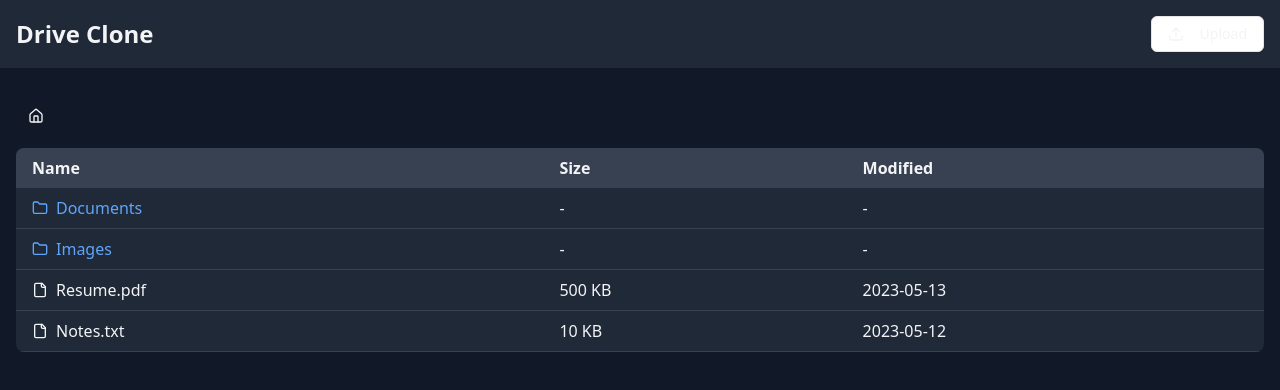
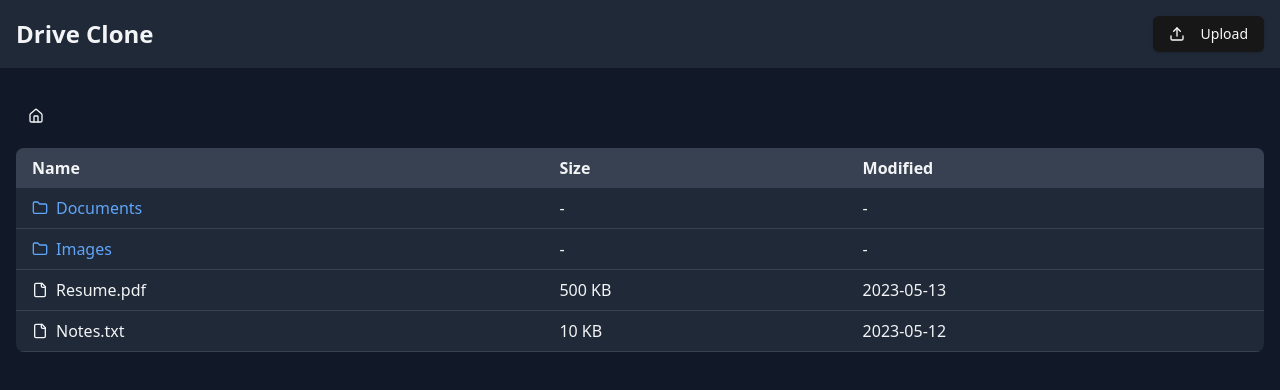
Before and after one commit to Thang30/drive-clone, a Next.js app: page / in a window 1280 px wide. Shown: the top 390 px of the page. Built offline with nearby package versions, Linux system fonts and the light colour scheme.

Commit message:
style: change the style of Upload button (#2)
* style: change the style of Upload button

* style: add favicon and chnage webapp title

```diff
--- a/src/app/layout.tsx
+++ b/src/app/layout.tsx
@@ -4,9 +4,9 @@ import { GeistSans } from "geist/font/sans";
 import { type Metadata } from "next";
 
 export const metadata: Metadata = {
-  title: "Create T3 App",
-  description: "Generated by create-t3-app",
-  icons: [{ rel: "icon", url: "/favicon.ico" }],
+  title: "Google Drive Clone",
+  description: "Google Drive Clone with React/NextJS",
+  icons: [{ rel: "icon", url: "/drive-favicon-with-bg-removebg-preview.png" }],
 };
 
 export default function RootLayout({
--- a/src/components/header.tsx
+++ b/src/components/header.tsx
@@ -1,15 +1,18 @@
-import { Upload } from "lucide-react"
-import { Button } from "~/components/ui/button"
+import { Upload } from "lucide-react";
+import { Button } from "~/components/ui/button";
 
 export function Header() {
   return (
     <header className="bg-gray-800 py-4">
-      <div className="container mx-auto px-4 flex justify-between items-center">
+      <div className="container mx-auto flex items-center justify-between px-4">
         <h1 className="text-2xl font-bold">Drive Clone</h1>
-        <Button variant="outline">
+        <Button
+          variant="default"
+          className="hover:bg-secondary hover:text-black"
+        >
           <Upload className="mr-2 h-4 w-4" /> Upload
         </Button>
       </div>
     </header>
-  )
+  );
 }
```
Also changed, not shown: public/drive-favicon-with-bg-removebg-preview.png (added), public/drive-favicon.png (added).
